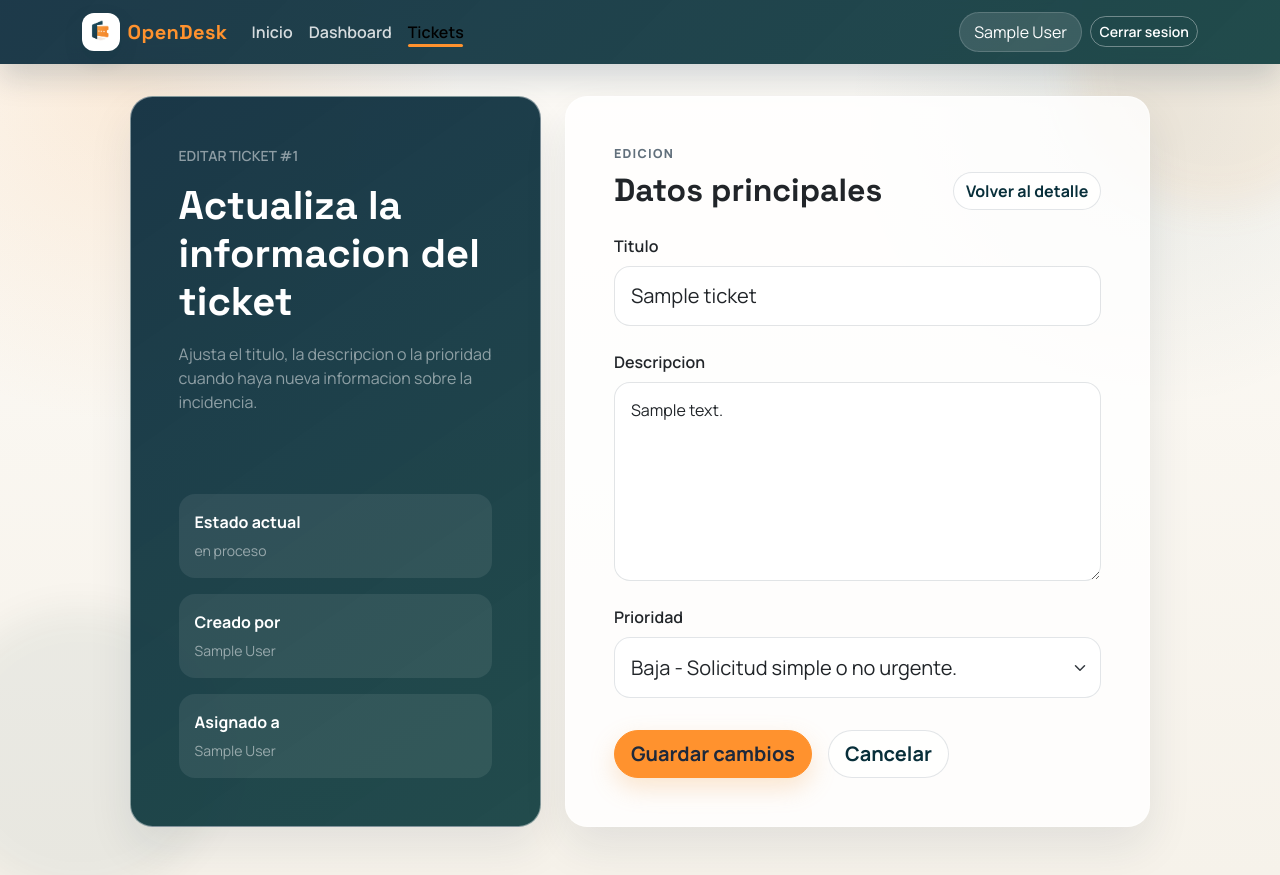
After one commit to DarthMayan/opendesk, a Flask app: page /tickets/1/edit in a window 1280 px wide. The commit adds this page. Run offline with Flask 3, Linux system fonts and the light colour scheme; a user stored in the database is signed in; tables that the repository leaves empty hold one stand-in row (values such as "Sample post").

Commit message:
feat: add ticket editing flow

```diff
--- /dev/null
+++ b/app/templates/tickets/edit.html
@@ -0,0 +1,80 @@
+{% extends "base.html" %}
+
+{% block title %}Editar ticket #{{ ticket.id }} | OpenDesk{% endblock %}
+
+{% block content %}
+<section class="row justify-content-center od-fade-up">
+    <div class="col-xl-11">
+        <div class="row g-4 align-items-stretch">
+            <div class="col-lg-5">
+                <div class="card od-card od-glass-dark h-100">
+                    <div class="card-body p-4 p-md-5 d-flex flex-column justify-content-between">
+                        <div>
+                            <p class="text-uppercase small text-white-50 fw-semibold mb-3">Editar ticket #{{ ticket.id }}</p>
+                            <h1 class="display-6 fw-bold mb-3">Actualiza la informacion del ticket</h1>
+                            <p class="mb-0 text-white-50">
+                                Ajusta el titulo, la descripcion o la prioridad cuando haya nueva informacion sobre la incidencia.
+                            </p>
+                        </div>
+
+                        <div class="d-grid gap-3 mt-4">
+                            <div class="rounded-4 p-3" style="background-color: rgba(255, 255, 255, 0.08);">
+                                <strong class="d-block mb-1">Estado actual</strong>
+                                <span class="small text-white-50">{{ ticket.status.replace("_", " ") }}</span>
+                            </div>
+                            <div class="rounded-4 p-3" style="background-color: rgba(255, 255, 255, 0.08);">
+                                <strong class="d-block mb-1">Creado por</strong>
+                                <span class="small text-white-50">{{ ticket.creator.name }}</span>
+                            </div>
+                            <div class="rounded-4 p-3" style="background-color: rgba(255, 255, 255, 0.08);">
+                                <strong class="d-block mb-1">Asignado a</strong>
+                                <span class="small text-white-50">{{ ticket.assignee.name if ticket.assignee else "Sin asignar" }}</span>
+                            </div>
+                        </div>
+                    </div>
+                </div>
+            </div>
+
+            <div class="col-lg-7">
+                <div class="card od-card h-100">
+                    <div class="card-body p-4 p-md-5">
+                        <div class="d-flex flex-column flex-md-row justify-content-between gap-3 align-items-md-end mb-4">
+                            <div>
+                                <p class="od-section-kicker mb-2">Edicion</p>
+                                <h2 class="h2 fw-bold mb-0">Datos principales</h2>
+                            </div>
+                            <a class="btn od-subtle-btn" href="{{ url_for('tickets.ticket_detail', ticket_id=ticket.id) }}">Volver al detalle</a>
+                        </div>
+
+                        <form method="post" class="d-grid gap-4">
+                            <div>
+                                <label for="title" class="form-label fw-semibold">Titulo</label>
+                                <input id="title" name="title" type="text" class="form-control form-control-lg od-form-control" value="{{ form_data.title }}" maxlength="200" required>
+                            </div>
+
+                            <div>
+                                <label for="description" class="form-label fw-semibold">Descripcion</label>
+                                <textarea id="description" name="description" class="form-control od-form-control" rows="7" required>{{ form_data.description }}</textarea>
+                            </div>
+
+                            <div>
+                                <label for="priority" class="form-label fw-semibold">Prioridad</label>
+                                <select id="priority" name="priority" class="form-select form-select-lg od-form-control" required>
+                                    {% for value, label, help_text in priority_options %}
+                                    <option value="{{ value }}"{% if form_data.priority == value %} selected{% endif %}>{{ label }} - {{ help_text }}</option>
+                                    {% endfor %}
+                                </select>
+                            </div>
+
+                            <div class="d-flex flex-column flex-sm-row gap-3 pt-2">
+                                <button type="submit" class="btn btn-lg od-solid-btn">Guardar cambios</button>
+                                <a class="btn btn-lg od-subtle-btn" href="{{ url_for('tickets.ticket_detail', ticket_id=ticket.id) }}">Cancelar</a>
+                            </div>
+                        </form>
+                    </div>
+                </div>
+            </div>
+        </div>
+    </div>
+</section>
+{% endblock %}
--- a/app/tickets/routes.py
+++ b/app/tickets/routes.py
@@ -99,6 +99,60 @@ def create_ticket():
     )
 
 
+@tickets_bp.route("/<int:ticket_id>/edit", methods=["GET", "POST"])
+@login_required
+def edit_ticket(ticket_id):
+    ticket = db.session.get(Ticket, ticket_id)
+    if ticket is None:
+        abort(404)
+
+    form_data = {
+        "title": ticket.title,
+        "description": ticket.description,
+        "priority": ticket.priority,
+    }
+
+    if request.method == "POST":
+        form_data = {
+            "title": request.form.get("title", "").strip(),
+            "description": request.form.get("description", "").strip(),
+            "priority": request.form.get("priority", "media").strip(),
+        }
+
+        if not form_data["title"] or not form_data["description"]:
+            flash("Completa el titulo y la descripcion del ticket.", "danger")
+            return render_template(
+                "tickets/edit.html",
+                ticket=ticket,
+                form_data=form_data,
+                priority_options=PRIORITY_OPTIONS,
+            ), 400
+
+        if form_data["priority"] not in PRIORITY_META:
+            flash("Selecciona una prioridad valida.", "danger")
+            return render_template(
+                "tickets/edit.html",
+                ticket=ticket,
+                form_data=form_data,
+                priority_options=PRIORITY_OPTIONS,
+            ), 400
+
+        ticket.title = form_data["title"]
+        ticket.description = form_data["description"]
+        ticket.priority = form_data["priority"]
+        db.session.commit()
+
+        flash("Ticket actualizado correctamente.", "success")
+        return redirect(url_for("tickets.ticket_detail", ticket_id=ticket.id))
+
+    return render_template(
+        "tickets/edit.html",
+        ticket=ticket,
+        form_data=form_data,
+        priority_options=PRIORITY_OPTIONS,
+    )
+
+
 @tickets_bp.route("/<int:ticket_id>")
 @login_required
 def ticket_detail(ticket_id):
```
Also changed, not shown: app/templates/tickets/detail.html (+6 -12 lines), app/templates/tickets/list.html (+5 -4 lines), tests/test_smoke.py (+55 -0 lines).
